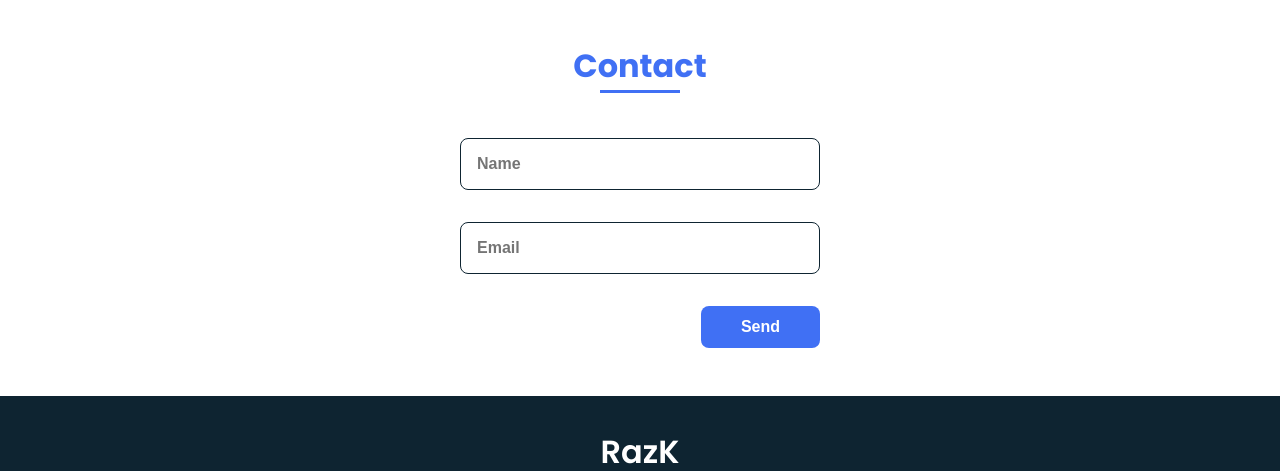
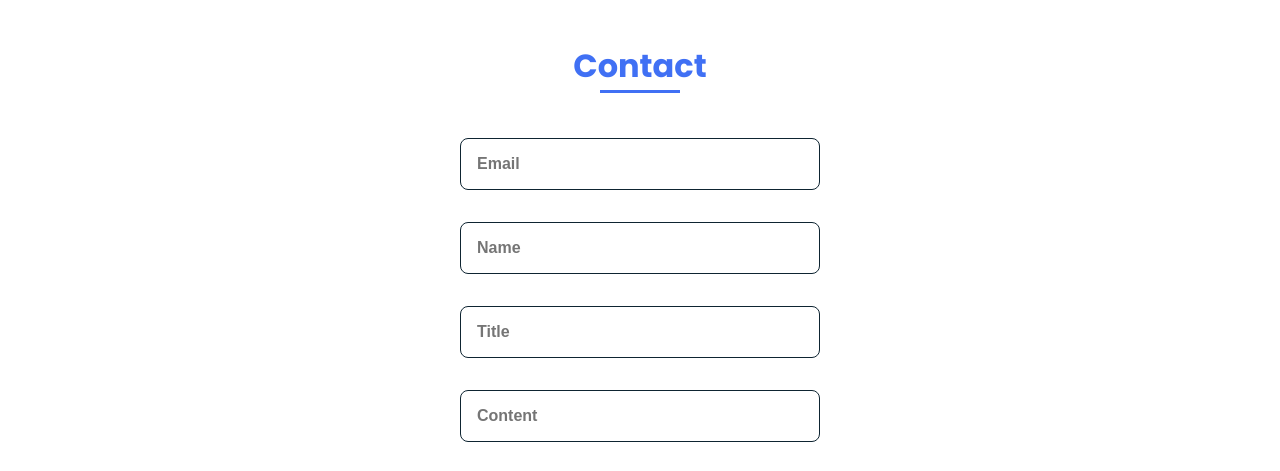
Before and after one commit to RazKirsha/Portfolio_RazK, a plain HTML site: page index.html in a window 1280 px wide. Shown: the part 3467-3938 px from the top of the page. Drawn offline with nearby package versions, Linux system fonts and the light colour scheme.

Commit message:
add to contact

```diff
--- a/index.html
+++ b/index.html
@@ -220,8 +220,10 @@
 
                 <div class="contact__container bd-grid">
                     <form action="https://formsubmit.co/raz.kirsha@gmail.com" class="contact__form" method="POST">
+                        <input type="email" placeholder="Email" class="contact__input" name="email" required>
                         <input type="text" placeholder="Name" class="contact__input" name="name" required>
-                        <input type="email" placeholder="Email" class="contact__input" name="email" required>
+                        <input type="text" placeholder="Title" class="contact__input" name="title" required>
+                        <input type="textarea" placeholder="Content" class="contact__input" name="content" required>
                         <button type="submit" class="contact__button button">Send</button>
                     </form>
                 </div>
```
